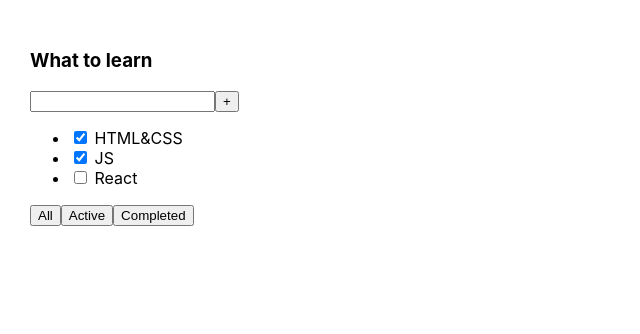
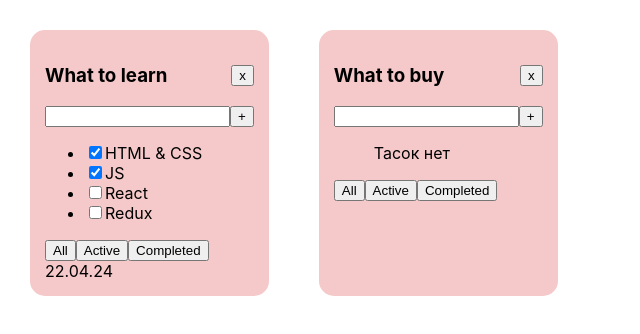
Before and after one commit to AnsarKhubiev/itincubator-todolist, a React (Create React App) app: page / in a window 1280 px wide. Shown: the top 334 px of the page, without its empty margins (0-640 px from the left). Built offline with nearby package versions, Linux system fonts and the light colour scheme.

Commit message:
sprint-01 01. Added Tasks list, title and button components

```diff
--- a/src/App.css
+++ b/src/App.css
@@ -6,3 +6,15 @@
 .App > div {
   margin-right: 50px;
 }
+
+.todolist {
+  background-color: #f5c9c9;
+  padding: 15px;
+  border-radius: 15px;
+}
+
+.todolistHeader {
+  display: flex;
+  justify-content: space-between;
+  align-items: center;
+}
--- a/src/App.tsx
+++ b/src/App.tsx
@@ -1,26 +1,31 @@
 import React from 'react';
 import './App.css';
+import {Todolist} from "./Todolist";
+
+export type TaskType = {
+    id: number
+    title: string
+    isDone: boolean
+}
 
 function App() {
+    const Tasks_1: TaskType[] = [
+        {id: 1, title: "HTML & CSS", isDone: true},
+        {id: 2, title: "JS", isDone: true},
+        {id: 3, title: "React", isDone: false},
+        {id: 4, title: "Redux", isDone: false}
+    ];
+
+    const Tasks_2: TaskType[] = [
+        // {id: 5, title: "Milk", isDone: true},
+        // {id: 6, title: "Bread", isDone: false},
+        // {id: 7, title: "Water", isDone: false},
+    ]
+
     return (
         <div className="App">
-            <div>
-                <h3>What to learn</h3>
-                <div>
-                    <input/>
-                    <button>+</button>
-                </div>
-                <ul>
-                    <li><input type="checkbox" checked={true}/> <span>HTML&CSS</span></li>
-                    <li><input type="checkbox" checked={true}/> <span>JS</span></li>
-                    <li><input type="checkbox" checked={false}/> <span>React</span></li>
-                </ul>
-                <div>
-                    <button>All</button>
-                    <button>Active</button>
-                    <button>Completed</button>
-                </div>
-            </div>
+            <Todolist title="What to learn" tasks={Tasks_1} date="22.04.24"/>
+            <Todolist title="What to buy" tasks={Tasks_2}/>
         </div>
     );
 }
--- /dev/null
+++ b/src/Button.tsx
@@ -0,0 +1,7 @@
+type ButtonPropsType = {
+    title: string
+}
+
+export const Button = ({title}: ButtonPropsType) => {
+    return <button>{title}</button>
+}
--- /dev/null
+++ b/src/Todolist.tsx
@@ -0,0 +1,53 @@
+import React from "react";
+import {TodolistTitle} from "./TodolistTitle";
+import {TaskType} from "./App";
+import {Button} from "./Button";
+
+type TodolistPropsType = {
+    title: string
+    tasks: TaskType[]
+    date?: string
+}
+
+export type TodolistTitlePropsType = {
+    title: string
+}
+
+
+export const Todolist = ({title, tasks, date}: TodolistPropsType) => {
+
+    const tasksList = tasks.length === 0 ? "Тасок нет" : tasks.map(task => {
+        return (
+            <li key={task.id}>
+                <input type="checkbox" checked={task.isDone}/>
+                <span>{task.title}</span>
+            </li>
+        )
+    })
+
+    return (
+        <div className="todolist">
+
+            <div className="todolistHeader">
+                <TodolistTitle title={title}/>
+                <Button title="x"/>
+            </div>
+
+            <div>
+                <input/>
+                <Button title="+"/>
+
+            </div>
+
+            <ul>{tasksList}</ul>
+
+            <div>
+                <Button title="All"/>
+                <Button title="Active"/>
+                <Button title="Completed"/>
+            </div>
+
+            <div>{date}</div>
+        </div>
+    )
+}
--- /dev/null
+++ b/src/TodolistTitle.tsx
@@ -0,0 +1,7 @@
+import {TodolistTitlePropsType} from "./Todolist";
+
+export const TodolistTitle = ({title}: TodolistTitlePropsType) => {
+    return (
+        <h3>{title}</h3>
+    )
+}
```
